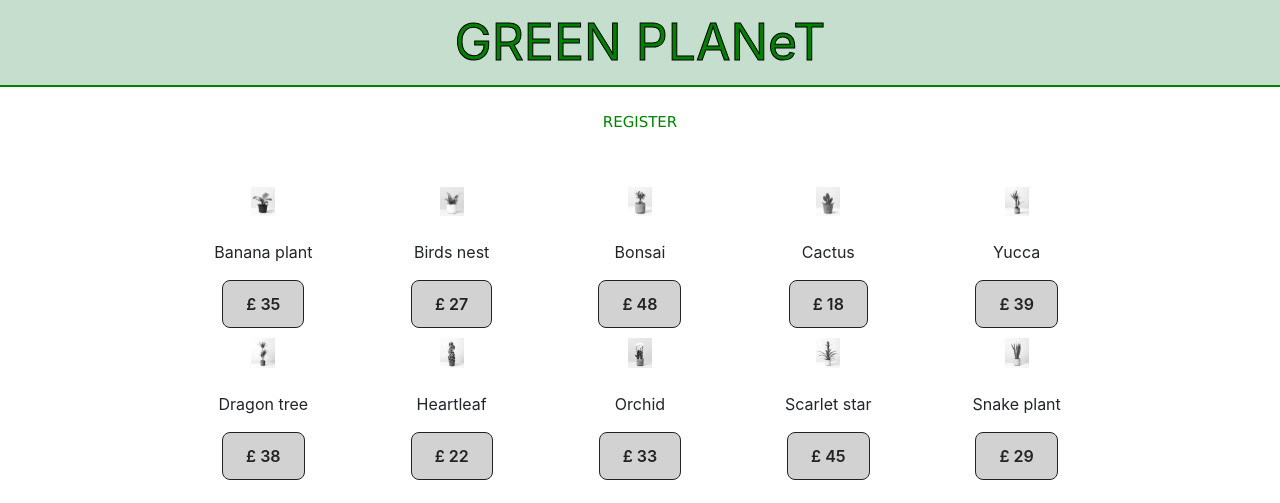
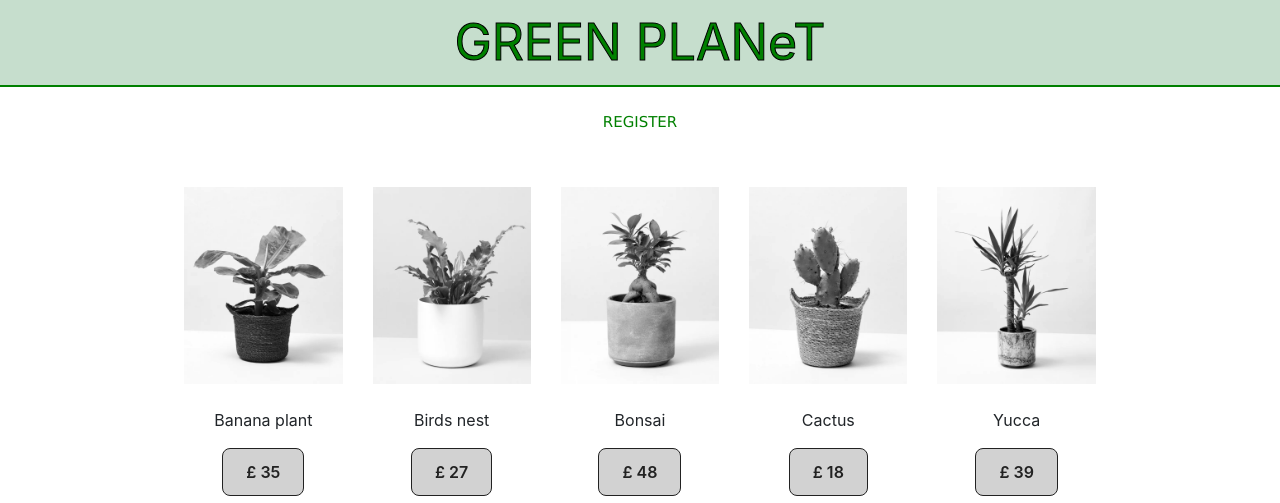
Before and after one commit to Kosmoliot/Kosmoliot.github.io, a plain HTML site: page index.html in a window 1280 px wide. Shown: the top 503 px of the page. Drawn offline with nearby package versions, Linux system fonts and the light colour scheme.

Commit message:
Update styles.css

```diff
--- a/styles.css
+++ b/styles.css
@@ -24,7 +24,7 @@ header {
     padding: 5px;
 }
 .container img {
-    max-width: 15%;
+    max-width: 100%;
     height: auto;
     filter: grayscale(100%);
     -webkit-filter: grayscale(100%);
```
